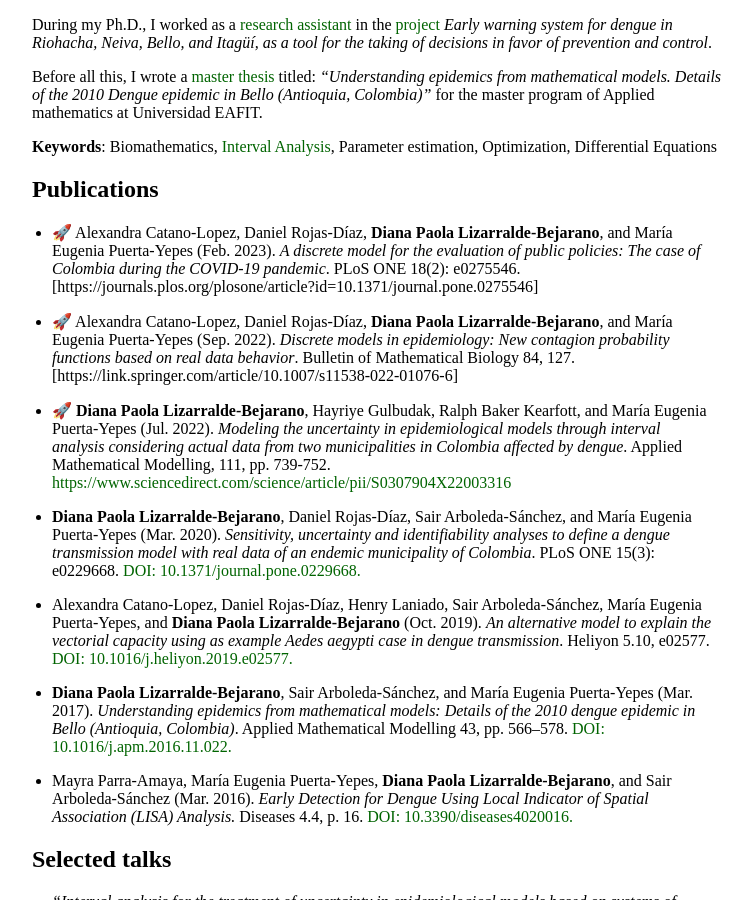
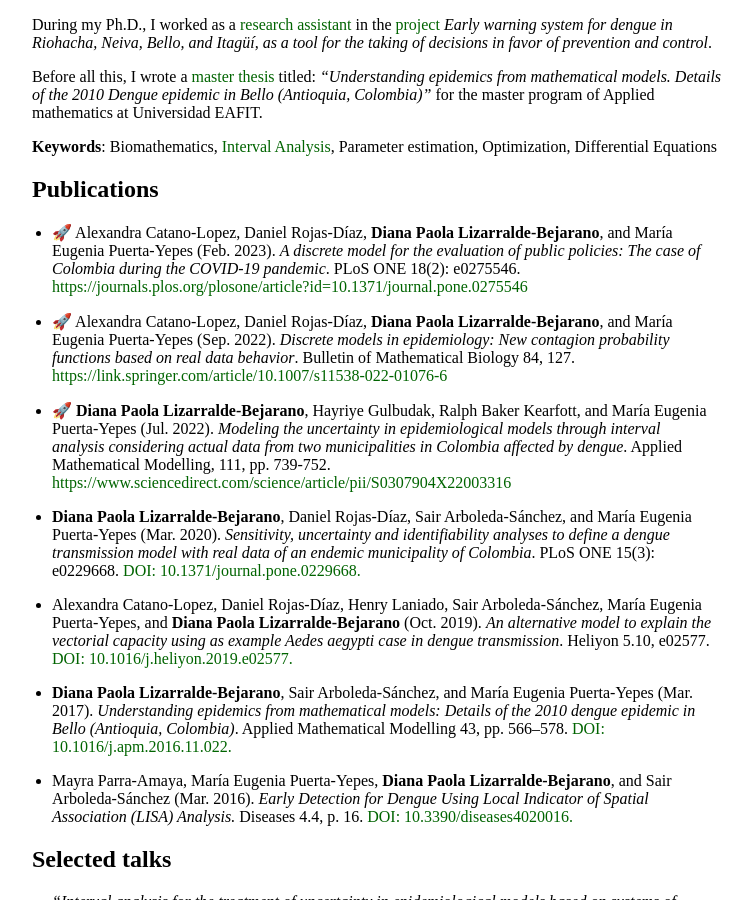
Before and after one commit to polislizarralde/polislizarralde.github.io, a Jekyll site: the page built from index.md, in a window 1280 px wide and 900 px high, scrolled down 763 px. Shown: the whole window, without its empty margins (258-1010 px from the left). Built offline with Jekyll 4.4.1, drawn with Linux system fonts in a browser that asks for light colours; part of the change alters nothing that is shown.

```diff
--- a/index.md
+++ b/index.md
@@ -64,13 +64,13 @@ master program of Applied mathematics at Universidad EAFIT.
   Lizarralde-Bejarano**, and  María Eugenia Puerta-Yepes (Feb. 2023).
   *A discrete model for the evaluation of public policies: The case of Colombia during the COVID-19 pandemic*.
   PLoS ONE 18(2): e0275546.
-  [https://journals.plos.org/plosone/article?id=10.1371/journal.pone.0275546]
+  [https://journals.plos.org/plosone/article?id=10.1371/journal.pone.0275546](https://doi.org/10.1371/journal.pone.0275546)
 
 - 🚀 Alexandra Catano-Lopez, Daniel Rojas-Díaz, **Diana Paola
   Lizarralde-Bejarano**, and  María Eugenia Puerta-Yepes (Sep. 2022).
   *Discrete models in epidemiology: New contagion probability functions based on real data behavior*.
   Bulletin of Mathematical Biology 84, 127.
-  [https://link.springer.com/article/10.1007/s11538-022-01076-6]
+  [https://link.springer.com/article/10.1007/s11538-022-01076-6](https://doi.org/10.1007/s11538-022-01076-6)
 
 - 🚀 **Diana Paola Lizarralde-Bejarano**, Hayriye Gulbudak, Ralph Baker Kearfott,
   and María Eugenia Puerta-Yepes (Jul. 2022).
```
